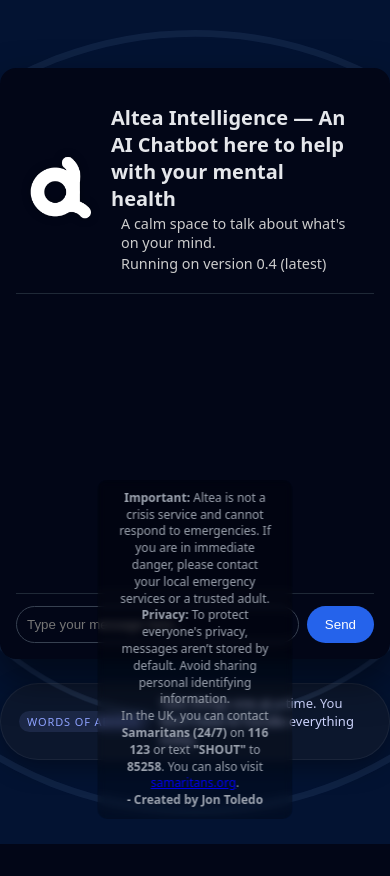
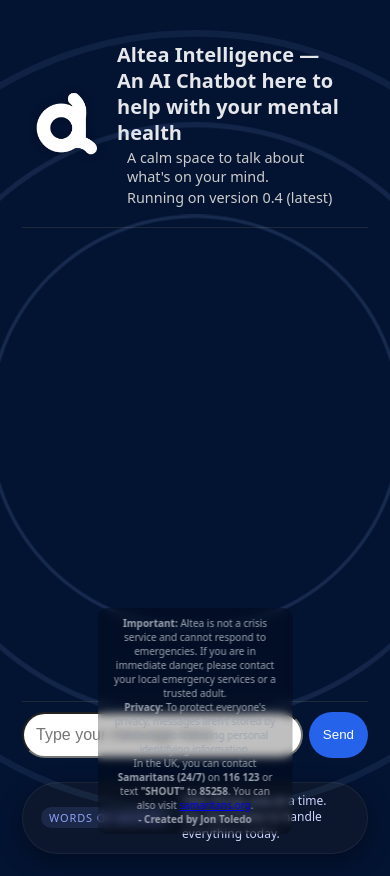
Before and after one commit to swordblade018/altea-intelligence, a Flask app: page / in a window 390 px wide. Before the commit the page ends 844 px from the top, so only its background shows below. Run offline with Flask 3, Linux system fonts and the light colour scheme.

Commit message:
Improved mobile responsiveness and layout for Altea UI

```diff
--- a/static/style.css
+++ b/static/style.css
@@ -9,28 +9,33 @@ body {
     font-family: system-ui, -apple-system, BlinkMacSystemFont, "Segoe UI", sans-serif;
     background: #031332;
     color: #e5e7eb;
+
     display: flex;
-    flex-direction: column; /* stacks children vertically */
-    align-items: center;    /* justify-content: center removed */
-    justify-content: center;       /* new: centre children vertically */
+    flex-direction: column;
+    align-items: center;
+
+    /* fix */
+    justify-content: flex-start;
+    padding: 16px;
+
     min-height: 100vh;
-    overflow: hidden; /* this is to hide the ripple edges */
-    position: relative; /* this enables fixed or absolute layers behave nicely */
+
+    /* second time round fix */
+    overflow-y: auto;
 }
 
 /* App container */
 .app-container {
-    position: relative;
-    z-index: 5;
-    background: #020617;
-    border-radius: 16px;
+    display: flex;
+    flex-direction: column;
+    height: 90vh;
     width: 100%;
     max-width: 700px;
-    min-height: 70vh;
-    display: flex;
-    flex-direction: column;
+
+    /* Change this */
+    min-height: 80vh;
+
     padding: 16px;
-    box-shadow: 0 20px 40px rgba(0, 0, 0, 0.5);
 }
 
 /* Header */
@@ -52,16 +57,24 @@ body {
 
 /* Chat window */
 .chat-container {
+    width: 100%;
+
+    /* this is the change */
+    flex: 1;
+
+    overflow-y: auto;
+}
+
+
+#chat-window {
+    padding: 12px;
+    display: flex;
+    flex-direction: column;
+    gap: 10px;
+
+    /* THIS IS IMPORTANT */
     flex: 1;
     overflow-y: auto;
-    padding-right: 4px
-}
-
-#chat-window {
-    padding-left: 16px;
-    display: flex;
-    flex-direction: column;
-    gap: 8px;
 }
 
 /* Message bubbles */
@@ -122,12 +135,12 @@ body {
 
 #message-input {
     flex: 1;
-    padding: 10px;
+    padding: 12px;
+
+    /* this part prevents zooming on ios devices */
+    font-size: 16px;
+
     border-radius: 999px;
-    border: 1px solid #374151;
-    background: #020617;
-    color: #e5e7eb;
-    outline: none;
 }
 
 #message-input:focus {
@@ -239,6 +252,61 @@ body {
 .circle2 { animation-delay: -5.3s; }
 .circle3 { animation-delay: -10.6s; }
 
+@media (max-width: 768px) {
+  body {
+    padding: 10px;
+  }
+
+  .app-container {
+    border-radius: 16px;
+    padding: 12px;
+    min-height: 90vh;
+  }
+
+  .app-header h1 {
+    font-size: 1.05rem;
+    line-height: 1.3;
+  }
+
+  .subtitle {
+    font-size: 0.8rem;
+  }
+
+  #chat-window {
+    padding: 10px;
+  }
+
+  .message-bubble {
+    font-size: 0.9rem;
+    max-width: 85%;
+  }
+
+  #chat-form {
+    gap: 6px;
+    padding-top: 10px;
+  }
+
+  #message-input {
+    min-height: 44px;
+  }
+
+  #chat-form button {
+    min-height: 44px;
+    padding: 0 14px;
+  }
+
+  .wellbeing-tip-pill {
+    margin: 12px;
+    font-size: 12px;
+  }
+
+  #safety-banner {
+    font-size: 10px;
+    padding: 8px 12px;
+    bottom: 10px;
+  }
+}
+
 @keyframes ripple {
     0% {
         transform: scale(0.2);       /* smaller, tight around the card */
--- a/templates/index.html
+++ b/templates/index.html
@@ -1,6 +1,7 @@
 <!DOCTYPE html>
 <html lang="en">
 <head>
+    <meta name="viewport" content="width=device-width, initial-scale=1.0">
     <meta charset="UTF-8" />
     <title>Altea - Mental Health Chatbot</title>
     <link rel="stylesheet" href="{{ url_for('static', filename='style.css') }}">
```
